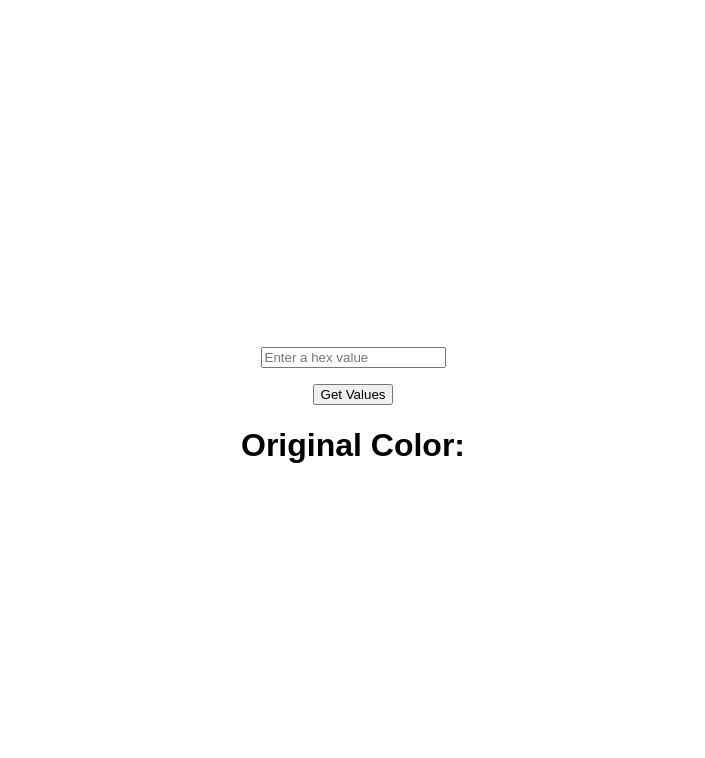
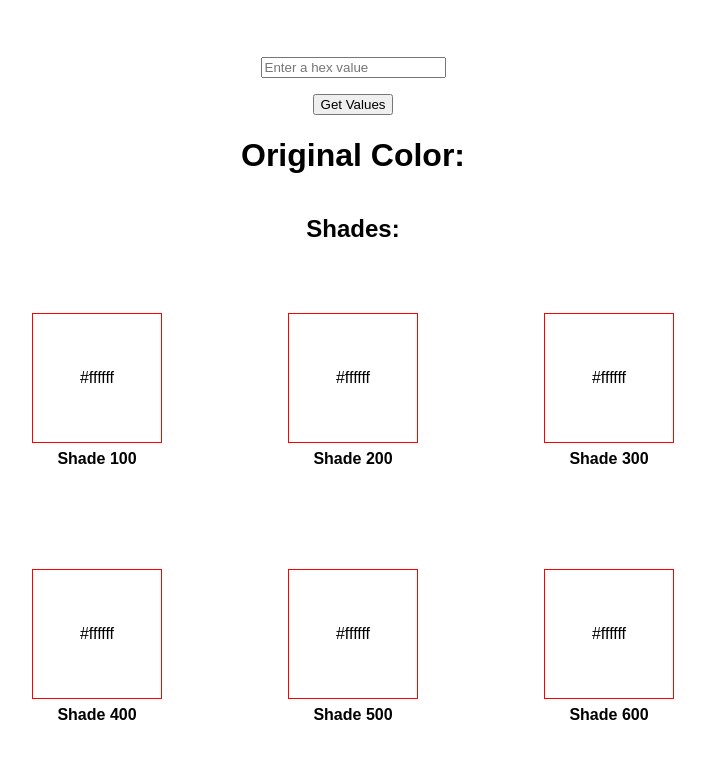
Before and after one commit to LukaWoodson/color_scheme_generator, a React (Create React App) app: page / in a window 1280 px wide. Shown: the top 758 px of the page, without its empty margins (287-992 px from the left). Built offline with nearby package versions, Linux system fonts and the light colour scheme.

Commit message:
Change logic to nest values together in an object instead

```diff
--- a/src/colors/colors.js
+++ b/src/colors/colors.js
@@ -1,22 +1,79 @@
 import React, { useRef, useState } from "react";
 import tinycolor from "tinycolor2";
-import { TextBox, Wrapper } from "./styles";
+import {
+  CardWrapper,
+  ColorCard,
+  ShadesWrapper,
+  TextBox,
+  Wrapper,
+} from "./styles";
 
 function ColorsComponent() {
   const inputColorRef = useRef(null);
-  const [inputColor, setInputColor] = useState("");
-  const [hexColor, setHexColor] = useState("");
+  const [colors, setColors] = useState({
+    inputColor: "",
+    textColor: "",
+    shades: {
+      100: "",
+      200: "",
+      300: "",
+      400: "",
+      500: "",
+      600: "",
+    },
+    tints: {
+      100: "",
+      200: "",
+      300: "",
+      400: "",
+      500: "",
+      600: "",
+    },
+    triad: {
+      100: "",
+      200: "",
+      300: "",
+    },
+    tetrad: {
+      100: "",
+      200: "",
+      300: "",
+      400: "",
+    },
+    monochromatic: {
+      100: "",
+      200: "",
+      300: "",
+      400: "",
+      500: "",
+      600: "",
+    },
+    analogous: {
+      100: "",
+      200: "",
+      300: "",
+      400: "",
+      500: "",
+      600: "",
+    },
+    splitComp: {
+      100: "",
+      200: "",
+      300: "",
+    },
+  });
 
   const handleColorChange = () => {
-    console.log(tinycolor(inputColorRef.current.value));
-    setHexColor(
-      tinycolor(inputColorRef.current.value.toString())?.isDark()
+    // NOTE: update colors from input here
+    setColors({
+      ...colors,
+      inputColor: "#" + tinycolor(inputColorRef.current.value).toHex(),
+      textColor: tinycolor(inputColorRef.current.value.toString())?.isDark()
         ? "#ffffff"
-        : "#000000"
-    );
-    console.log({ hexColor });
-    setInputColor("#" + tinycolor(inputColorRef.current.value).toHex());
-    inputColorRef.current.value = inputColor;
+        : "#000000",
+      // NOTE: write methods to loop through populating the other objects
+    });
+    inputColorRef.current.value = colors.inputColor;
   };
 
   return (
@@ -29,14 +86,41 @@ function ColorsComponent() {
         {`Original Color: `}
         <span
           style={{
-            background: inputColor,
-            color: hexColor,
+            background: colors.inputColor,
+            color: colors.textColor,
           }}
-          onChange={() => console.log(hexColor)}
+          onChange={() => console.log(colors.textColor)}
         >
-          {inputColor}
+          {colors.inputColor}
         </span>
       </h1>
+      <h2>Shades:</h2>
+      <ShadesWrapper>
+        <CardWrapper>
+          <ColorCard>{"#ffffff"}</ColorCard>
+          <span>Shade 100</span>
+        </CardWrapper>
+        <CardWrapper>
+          <ColorCard>{"#ffffff"}</ColorCard>
+          <span>Shade 200</span>
+        </CardWrapper>
+        <CardWrapper>
+          <ColorCard>{"#ffffff"}</ColorCard>
+          <span>Shade 300</span>
+        </CardWrapper>
+        <CardWrapper>
+          <ColorCard>{"#ffffff"}</ColorCard>
+          <span>Shade 400</span>
+        </CardWrapper>
+        <CardWrapper>
+          <ColorCard>{"#ffffff"}</ColorCard>
+          <span>Shade 500</span>
+        </CardWrapper>
+        <CardWrapper>
+          <ColorCard>{"#ffffff"}</ColorCard>
+          <span>Shade 600</span>
+        </CardWrapper>
+      </ShadesWrapper>
     </Wrapper>
   );
 }
--- a/src/colors/styles.js
+++ b/src/colors/styles.js
@@ -12,3 +12,33 @@ export const Wrapper = styled.div`
 export const TextBox = styled.div`
   margin: 1rem;
 `;
+
+export const ShadesWrapper = styled.div`
+  display: flex;
+  flex-wrap: wrap;
+  justify-content: center;
+  width: 60vw;
+`;
+
+export const CardWrapper = styled.div`
+  display: flex;
+  flex-direction: column;
+  justify-content: center;
+  align-items: center;
+  width: 20vw;
+  aspect-ratio: 1;
+
+  span {
+    margin-top: 1vh;
+    font-weight: bold;
+  }
+`;
+
+export const ColorCard = styled.div`
+  outline: 1px solid red;
+  width: 10vw;
+  aspect-ratio: 1;
+  display: flex;
+  align-items: center;
+  justify-content: center;
+`;
```
